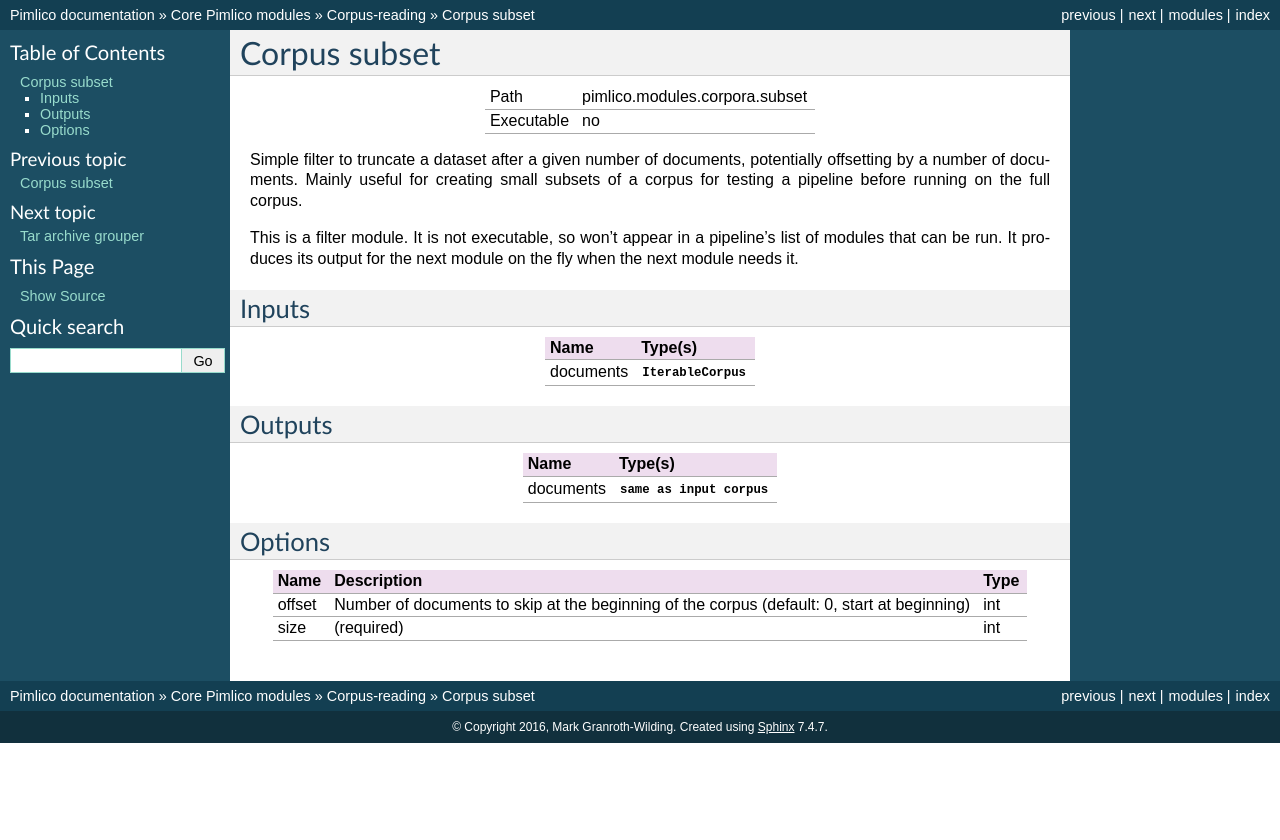
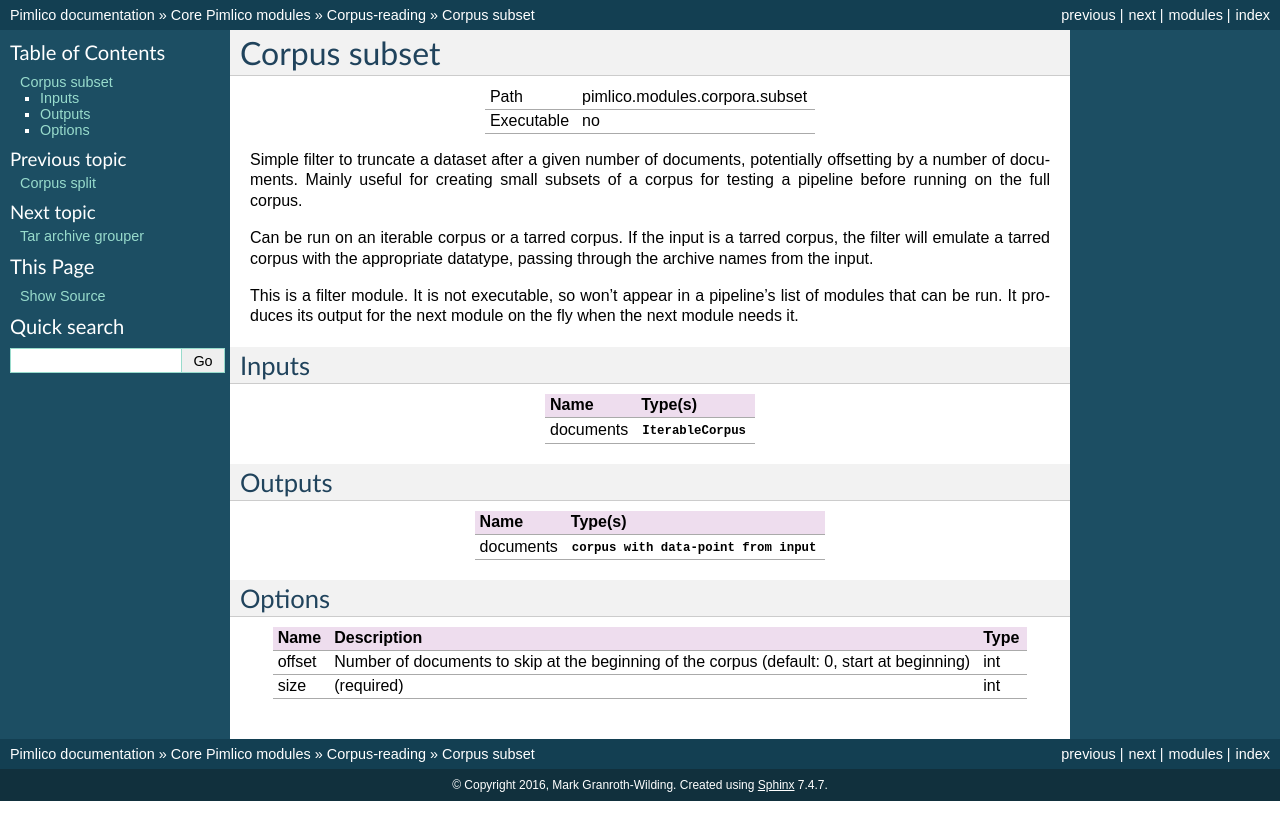
Before and after one commit to markgw/pimlico, a Sphinx documentation site: the page built from docs/modules/pimlico.modules.corpora.subset.rst, in a window 1280 px wide. Shown: the top 840 px of the page. Built offline with Sphinx 7.4.7, drawn with Linux system fonts in a browser that asks for light colours; formulas are drawn with MathJax 3; the version number could not be read and is left out.

Commit message:
Rebuilt docs with recent updates

```diff
--- a/docs/modules/pimlico.modules.corpora.split.rst
+++ b/docs/modules/pimlico.modules.corpora.split.rst
@@ -1,5 +1,5 @@
-Corpus subset
-~~~~~~~~~~~~~
+Corpus split
+~~~~~~~~~~~~
 
 .. py:module:: pimlico.modules.corpora.split
 
--- a/docs/modules/pimlico.modules.corpora.subset.rst
+++ b/docs/modules/pimlico.modules.corpora.subset.rst
@@ -12,6 +12,9 @@ Corpus subset
 Simple filter to truncate a dataset after a given number of documents, potentially offsetting by a number
 of documents. Mainly useful for creating small subsets of a corpus for testing a pipeline before running
 on the full corpus.
+
+Can be run on an iterable corpus or a tarred corpus. If the input is a tarred corpus, the filter will
+emulate a tarred corpus with the appropriate datatype, passing through the archive names from the input.
 
 
 This is a filter module. It is not executable, so won't appear in a pipeline's list of modules that can be run. It produces its output for the next module on the fly when the next module needs it.
@@ -28,11 +31,11 @@ Inputs
 Outputs
 =======
 
-+-----------+----------------------------------------------------------------------+
-| Name      | Type(s)                                                              |
-+===========+======================================================================+
-| documents | :class:`same as input corpus <pimlico.datatypes.base.TypeFromInput>` |
-+-----------+----------------------------------------------------------------------+
++-----------+---------------------------------------------------------------------------------------------------------+
+| Name      | Type(s)                                                                                                 |
++===========+=========================================================================================================+
+| documents | :class:`corpus with data-point from input <pimlico.modules.corpora.subset.info.DataPointTypeFromInput>` |
++-----------+---------------------------------------------------------------------------------------------------------+
 
 Options
 =======
```
